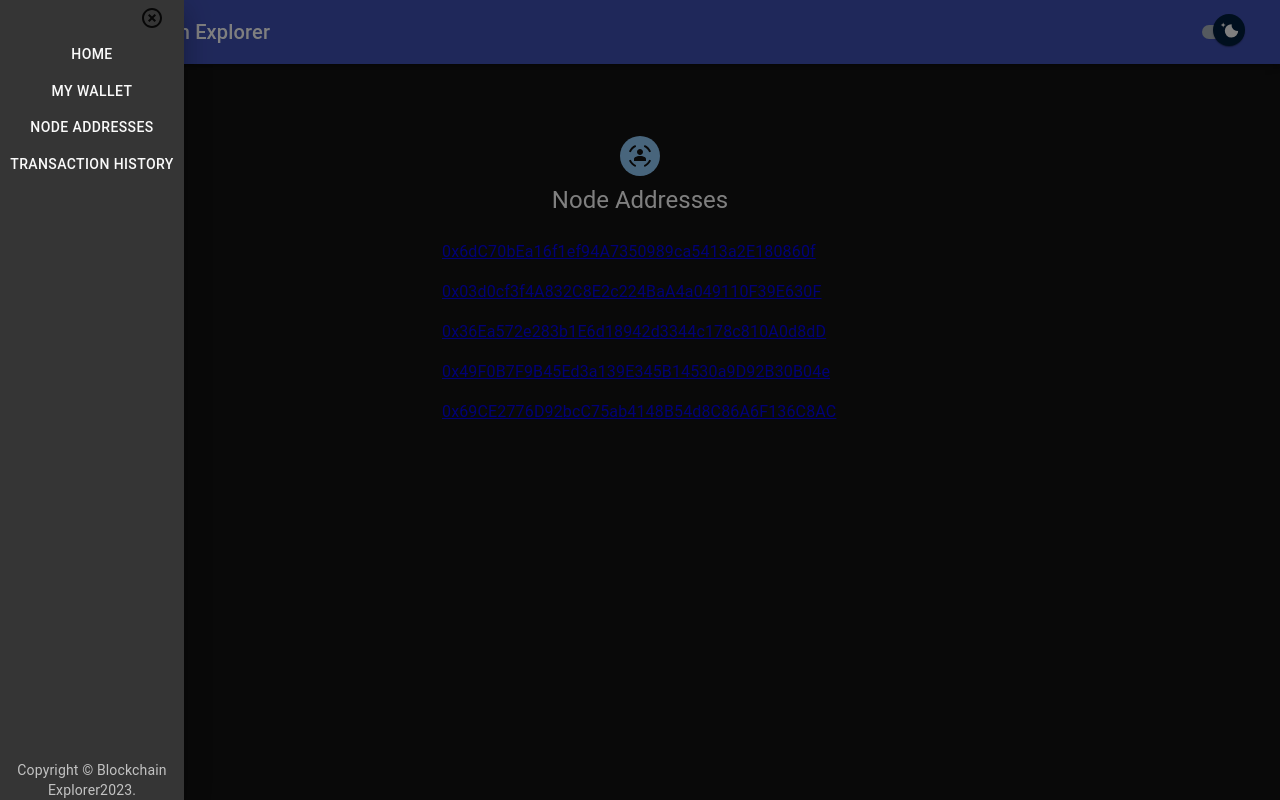
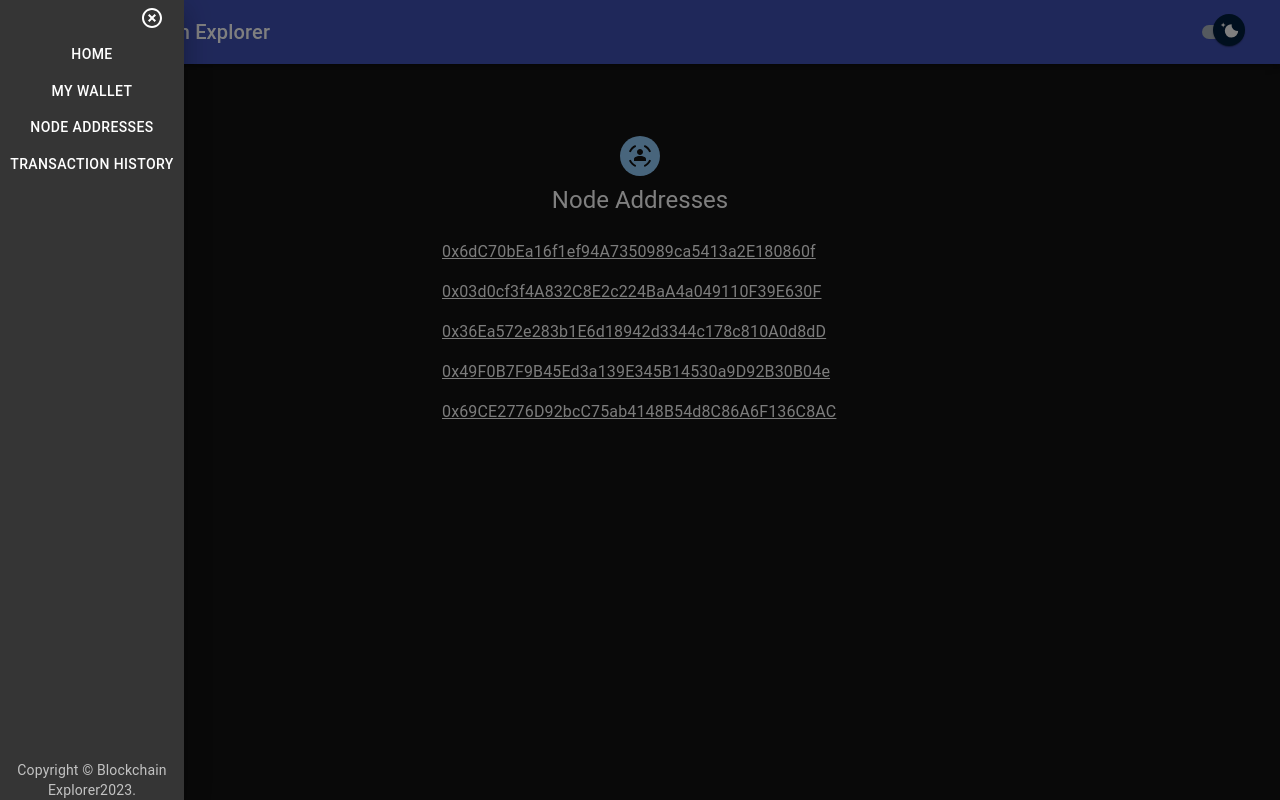
Before and after one commit to allentsangdev/Blockchain-Explorer, a React (Create React App) app: page /addresses in a window 1280 px wide. Both pictures are taken after a click on the button 56 px from the left and 32 px from the top of the page. Built offline with nearby package versions, Linux system fonts and the light colour scheme.

Commit message:
fix Navbar dark mode bug

```diff
--- a/src/components/Addresses.jsx
+++ b/src/components/Addresses.jsx
@@ -7,6 +7,7 @@ import Typography from '@mui/material/Typography';
 import Container from '@mui/material/Container';
 import SensorOccupiedIcon from '@mui/icons-material/SensorOccupied';
 import { Link } from 'react-router-dom';
+import { useTheme } from '@material-ui/core';
 
 // Defining the mock data
 // With only one object for testing
@@ -14,7 +15,11 @@ const nodeAddresses = [ "0x6dC70bEa16f1ef94A7350989ca5413a2E180860f", "0x03d0cf3
 "0x69CE2776D92bcC75ab4148B54d8C86A6F136C8AC"
 ]
 
+
 export default function Addresses() {
+
+  // Material UI useTheme hook
+  const theme = useTheme()
 
   return (
     <div>
@@ -32,7 +37,7 @@ export default function Addresses() {
 
                 {nodeAddresses.map((address) => (
                     <Grid item xs={12}>
-                        <Link to="/transfer"> {address} </Link>
+                        <Link to="/transfer" style={{color: theme.palette.background.default}}> {address} </Link>
                     </Grid>
                 ))}
 
--- a/src/components/App.jsx
+++ b/src/components/App.jsx
@@ -26,17 +26,20 @@ const lightThemeMode = createTheme({
   },
 });
 
+
+
 // Rendering App Component
 function App() {
   const [darkTheme, setTheme] = useState(true)
   const switchTheme = (_theme) => setTheme(_theme)
+  const theme = darkTheme ? darkThemeMode : lightThemeMode
 
   return (
     <BrowserRouter>
-      <ThemeProvider theme={darkTheme ? darkThemeMode : lightThemeMode}>
+      <ThemeProvider theme={theme}>
         <CssBaseline/>
         <div className="App">
-          <Navbar switchTheme={switchTheme}/>
+          <Navbar switchTheme={switchTheme} currentTheme={theme}/>
         </div>
 
         <Routes>
--- a/src/components/Navbar.jsx
+++ b/src/components/Navbar.jsx
@@ -10,6 +10,7 @@ import Switch from '@mui/material/Switch';
 import Drawer from '@mui/material/Drawer';
 import HighlightOffIcon from '@mui/icons-material/HighlightOff';
 import { Link } from 'react-router-dom';
+import { createTheme, ThemeProvider } from '@mui/material/styles';
 
 // Material UI Switch Styling
 const MaterialUISwitch = styled(Switch)(({ theme }) => ({
@@ -89,9 +90,6 @@ export default function Navbar(props) {
     setDrawer(false)
   }
 
-  // Material UI useTheme hook
-  const theme = useTheme()
-
   return (
 
     <>
@@ -107,11 +105,11 @@ export default function Navbar(props) {
         </Toolbar>
       </AppBar>
       <Drawer anchor='left' open={drawer}>
-        <Button className='drawerCloseButton' style={{marginLeft: 120}} onClick={closeToggleDrawer}> <HighlightOffIcon /> </Button>
-        <Button variant='text'> <Link to="/" style={{color: theme.palette.background.default, textDecoration: 'none' }}> Home </Link> </Button>
-        <Button variant='text'> <Link to="/wallet" style={{color: theme.palette.background.default, textDecoration: 'none' }}> My Wallet </Link> </Button>
-        <Button variant='text'> <Link to="/addresses" style={{color: theme.palette.background.default, textDecoration: 'none' }}> Node Addresses </Link> </Button>
-        <Button variant='text'> <Link to="/transaction-history" style={{color: theme.palette.background.default, textDecoration: 'none' }}> Transaction History </Link> </Button>
+        <Button className='drawerCloseButton' style={{marginLeft: 120, color: props.currentTheme.palette.text.primary }} onClick={closeToggleDrawer}> <HighlightOffIcon /> </Button>
+        <Button variant='text'> <Link to="/" style={{color: props.currentTheme.palette.text.primary, textDecoration: 'none' }}> Home </Link> </Button>
+        <Button variant='text'> <Link to="/wallet" style={{color: props.currentTheme.palette.text.primary, textDecoration: 'none' }}> My Wallet </Link> </Button>
+        <Button variant='text'> <Link to="/addresses" style={{color: props.currentTheme.palette.text.primary, textDecoration: 'none' }}> Node Addresses </Link> </Button>
+        <Button variant='text'> <Link to="/transaction-history" style={{color: props.currentTheme.palette.text.primary, textDecoration: 'none' }}> Transaction History </Link> </Button>
         <Footer style={{ position: "absolute", bottom: "0" }}/>
       </Drawer>
     </>
```
